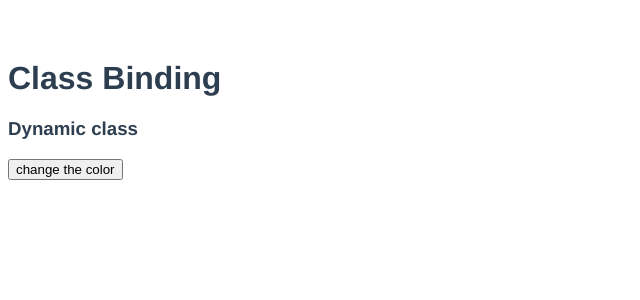
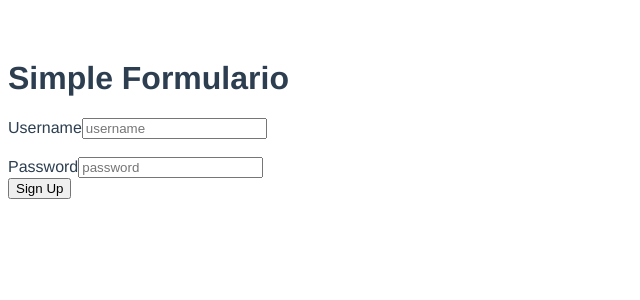
Before and after one commit to AlvaroBernabe/aba-vueTriyng1, a Vue app: page / in a window 1280 px wide. Shown: the top 300 px of the page, without its empty margins (0-640 px from the left). Built offline with nearby package versions, Linux system fonts and the light colour scheme.

Commit message:
feat: form test

```diff
--- a/src/App.vue
+++ b/src/App.vue
@@ -7,7 +7,8 @@
   <!-- <ifElse /> -->
   <!-- <ForLoop /> -->
   <!-- <NewUser /> -->
-  <ChildComponents />
+  <!-- <ChildComponents /> -->
+  <formulario />
 </template>
 
 <script>
@@ -18,7 +19,8 @@
 // import ifElse from './components/if-else.vue';
 // import ForLoop from './components/For-loop.vue';
 // import NewUser from './components/new-user.vue';
-import ChildComponents from './components/child-components.vue';
+// import ChildComponents from './components/child-components.vue';
+import formulario from './components/formulario.vue';
 
 export default {
   name: 'App',
@@ -30,7 +32,8 @@ export default {
     // ifElse,
     // ForLoop,
     // NewUser,
-    ChildComponents,
+    // ChildComponents,
+    formulario,
 }
 }
 </script>
--- /dev/null
+++ b/src/components/formulario.vue
@@ -0,0 +1,39 @@
+<template>
+    <h1>Simple Formulario</h1>
+    <form action="">
+        <label for="">Username</label>
+        <input type="text" name="" id="" placeholder="username" v-model="form.username" >
+        <br>
+        <br>
+        <label for="">Password</label>
+        <input type="text" name="" id="" placeholder="password" v-model="form.password" >
+
+        <br>
+        <button v-on:click="login">
+            Sign Up
+        </button>
+        </form>
+</template>
+
+<script>
+export default {
+    name: "Formulario-com",
+    data() {
+        return {
+            form: {
+                username: "",
+                password: "",
+            }
+        }
+    },
+    methods: {
+        login() {
+            console.table("login data", this.form);
+        }
+    }
+}
+</script>
+
+<style>
+
+</style>
```
Also changed, not shown: src/components/Teacher.vue (added, +18 -0 lines), src/components/school.vue (added, +16 -0 lines), src/components/student.vue (added, +13 -0 lines).
